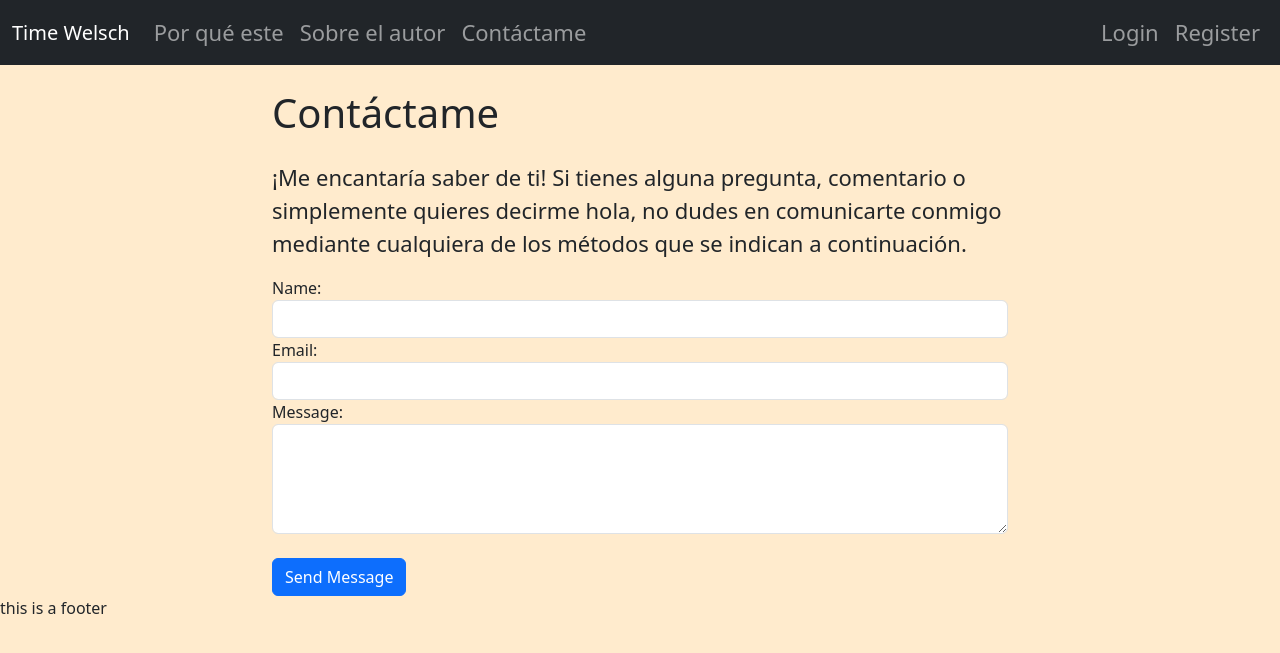
After one commit to Alejoho/Time-Welsch, a Flask app: a page that uses app/templates/navbar.html in a window 1280 px wide. The commit adds this page. Shown: the top 653 px of the page. Run offline with Flask 3, Linux system fonts and the light colour scheme; some libraries are stand-ins or nearby versions.

Commit message:
Add the contac me page's content

```diff
--- a/app/routes/home_routes.py
+++ b/app/routes/home_routes.py
@@ -16,3 +16,8 @@ def about_author():
 @bp.get("/por_qué_este_libro")
 def why_this_book():
     return render_template("why_this_book.html")
+
+
+@bp.route("/contáctame", methods=["GET", "POST"])
+def contact_me():
+    return render_template("contact_me.html")
--- /dev/null
+++ b/app/templates/contact_me.html
@@ -0,0 +1,36 @@
+{% extends "layout.html" %}
+
+{% block description %}Esta es una página para que puedas ponerte en conctato{% endblock %}
+
+{% block title %}Contáctame{% endblock %}
+
+{% block body %}
+<br>
+<div class="container">
+    <div class="row justify-content-center">
+        <div class="col-md-8">
+            <h1>Contáctame</h1>
+            <p>¡Me encantaría saber de ti! Si tienes alguna pregunta, comentario o simplemente quieres decirme hola, no
+                dudes en
+                comunicarte conmigo mediante cualquiera de los métodos que se indican a continuación.</p>
+
+            <form action="/send-message" method="post">
+                <div class="form-group">
+                    <label for="name">Name:</label>
+                    <input type="text" class="form-control" id="name" name="name" required>
+                </div>
+                <div class="form-group">
+                    <label for="email">Email:</label>
+                    <input type="email" class="form-control" id="email" name="email" required>
+                </div>
+                <div class="form-group">
+                    <label for="message">Message:</label>
+                    <textarea class="form-control" id="message" name="message" rows="4" required></textarea>
+                </div>
+                <br>
+                <button type="submit" class="btn btn-primary">Send Message</button>
+            </form>
+        </div>
+    </div>
+</div>
+{% endblock %}
--- a/app/templates/navbar.html
+++ b/app/templates/navbar.html
@@ -14,7 +14,7 @@
                     <a class="nav-link" href="{{ url_for('home_routes.about_author') }}">Sobre el autor</a>
                 </li>
                 <li class="nav-item">
-                    <a class="nav-link" href="#">Contáctame</a>
+                    <a class="nav-link" href="{{ url_for('home_routes.contact_me') }}">Contáctame</a>
                 </li>
             </ul>
             <ul class="navbar-nav">
```
